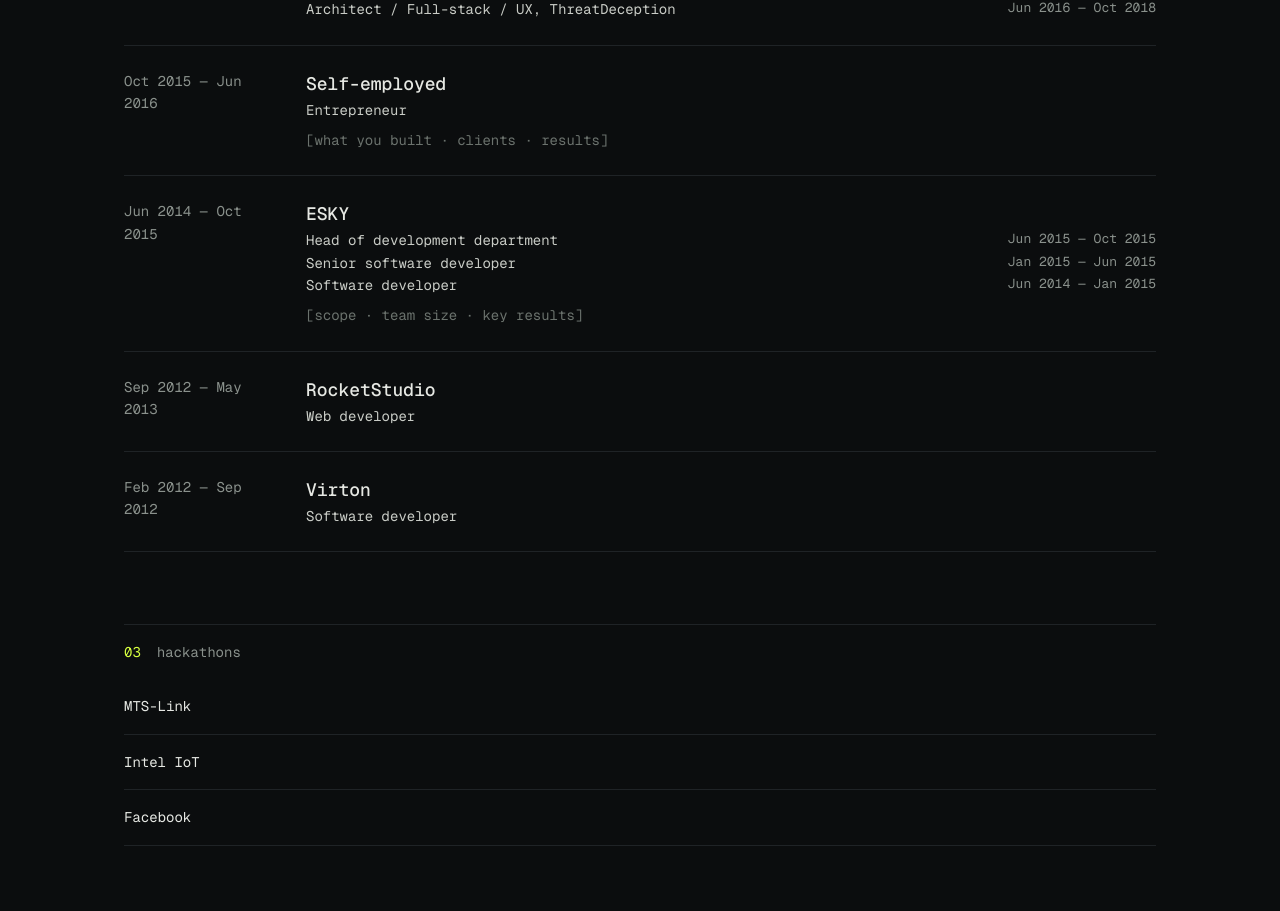
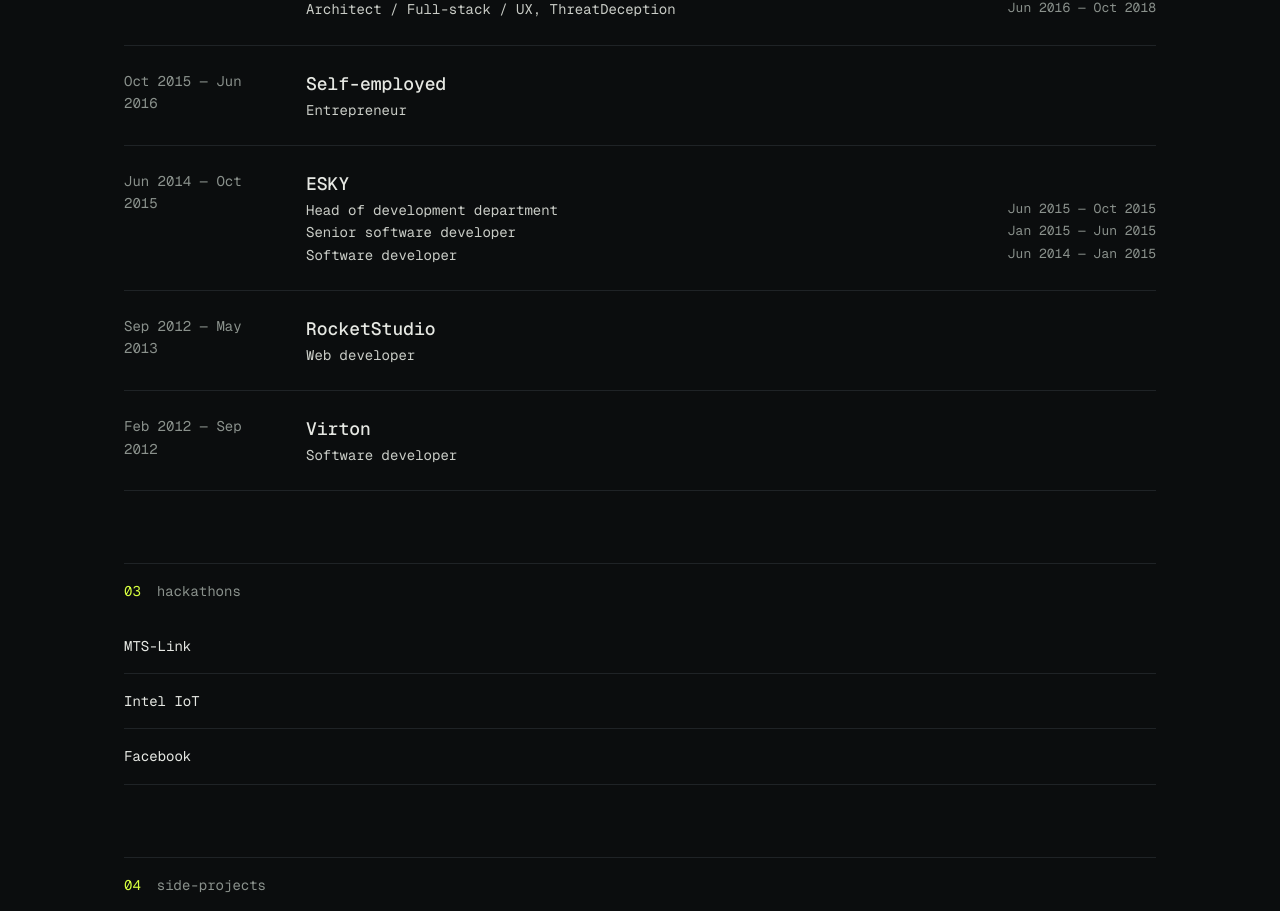
Before and after one commit to billo32/dmitrybilichenko, a React (Vite) app: page / in a window 1280 px wide. Shown: the part 1271-2182 px from the top of the page. Built offline with nearby package versions, Linux system fonts and the light colour scheme; no server answers.

Commit message:
Remove placeholder notes from ESKY and Self-employed
Co-Authored-By: Claude Sonnet 5.5 <noreply@anthropic.com>
Claude-Session: https://claude.ai/code/session_0117xE1EnoUfoZLLBJQwK2mP

```diff
--- a/src/data.js
+++ b/src/data.js
@@ -23,8 +23,6 @@ export const profile = {
     'I build teams and set up the processes around them, from hiring and growing team leads to delivery management. My goal is to launch international-grade features with the quality, performance and scale that implies. I started as a web developer, so I stay close to the engineering.',
   ],
 };
-
-const SCOPE = '[scope · team size · key results]';
 
 // Dates come from LinkedIn. A role with its own `period` is shown with it
 // (used when one company has several roles).
@@ -61,7 +59,6 @@ export const experience = [
     period: 'Oct 2015 — Jun 2016',
     company: 'Self-employed',
     roles: [{ title: 'Entrepreneur' }],
-    note: '[what you built · clients · results]',
   },
   {
     period: 'Jun 2014 — Oct 2015',
@@ -71,7 +68,6 @@ export const experience = [
       { title: 'Senior software developer', period: 'Jan 2015 — Jun 2015' },
       { title: 'Software developer', period: 'Jun 2014 — Jan 2015' },
     ],
-    note: SCOPE,
   },
   {
     period: 'Sep 2012 — May 2013',
```
